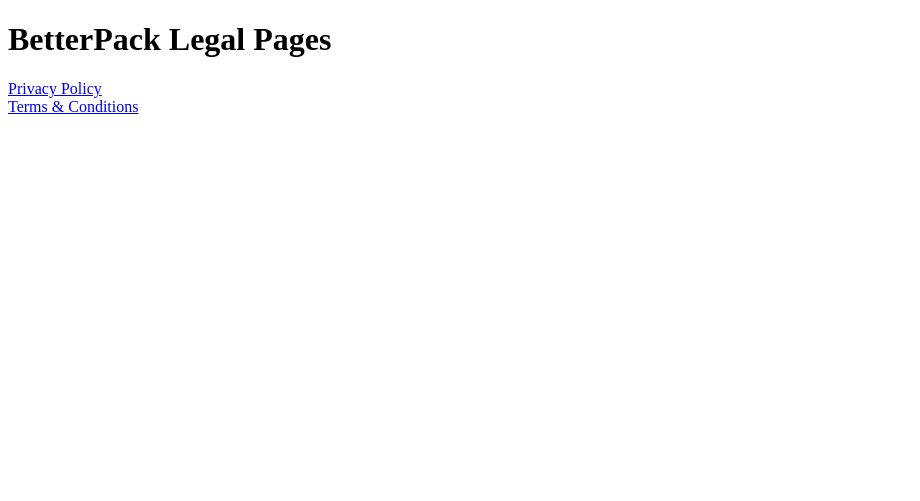
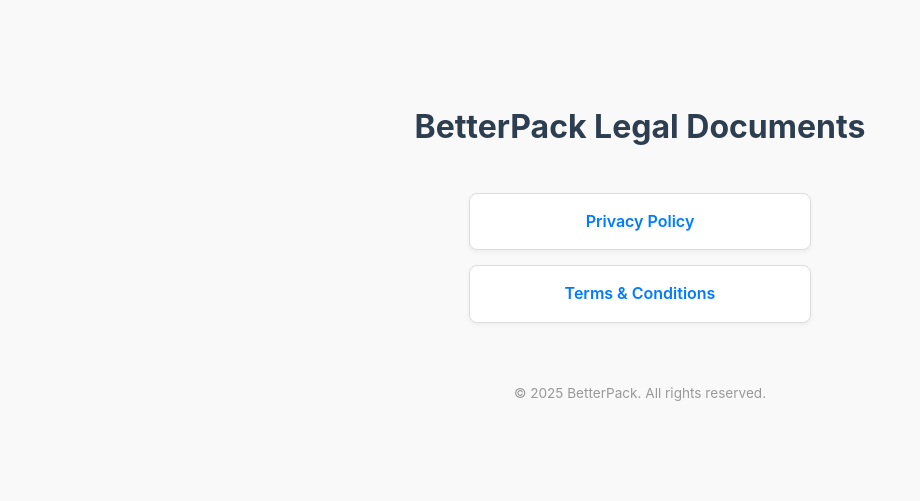
Before and after one commit to BetterPack/betterpack-legal, a plain HTML site: page index.html in a window 1280 px wide. Shown: the whole page, without its empty margins (0-920 px from the left). Drawn offline with Linux system fonts and the light colour scheme.

Commit message:
Update index.html

```diff
--- a/index.html
+++ b/index.html
@@ -1,14 +1,56 @@
 <!DOCTYPE html>
-<html>
+<html lang="en">
 <head>
-  <meta charset="UTF-8">
-  <title>BetterPack Legal Pages</title>
+    <meta charset="UTF-8">
+    <meta name="viewport" content="width=device-width, initial-scale=1.0">
+    <title>BetterPack Legal</title>
+    <style>
+        body {
+            font-family: -apple-system, BlinkMacSystemFont, "Segoe UI", Roboto, Helvetica, Arial, sans-serif;
+            line-height: 1.6;
+            color: #333;
+            max-width: 600px;
+            margin: 0 auto;
+            padding: 80px 20px;
+            text-align: center;
+            background-color: #f9f9f9;
+        }
+        h1 { margin-bottom: 40px; color: #2c3e50; }
+        .button-container { display: flex; flex-direction: column; gap: 15px; align-items: center; }
+        a.button {
+            display: block;
+            padding: 15px 20px;
+            background-color: #fff;
+            color: #007bff;
+            text-decoration: none;
+            border: 1px solid #ddd;
+            border-radius: 8px;
+            font-weight: 600;
+            transition: all 0.2s ease;
+            width: 100%;
+            max-width: 300px;
+            box-shadow: 0 2px 4px rgba(0,0,0,0.05);
+        }
+        a.button:hover {
+            background-color: #007bff;
+            color: white;
+            border-color: #007bff;
+            transform: translateY(-1px);
+            box-shadow: 0 4px 8px rgba(0,123,255,0.2);
+        }
+        p.footer { margin-top: 60px; color: #999; font-size: 0.85em; }
+    </style>
 </head>
 <body>
-  <h1>BetterPack Legal Pages</h1>
-  <p>
-    <a href="privacy.html">Privacy Policy</a><br>
-    <a href="terms.html">Terms & Conditions</a>
-  </p>
+
+    <h1>BetterPack Legal Documents</h1>
+
+    <div class="button-container">
+        <a href="privacy.html" class="button">Privacy Policy</a>
+        <a href="terms.html" class="button">Terms & Conditions</a>
+    </div>
+
+    <p class="footer">&copy; 2025 BetterPack. All rights reserved.</p>
+
 </body>
 </html>
```
